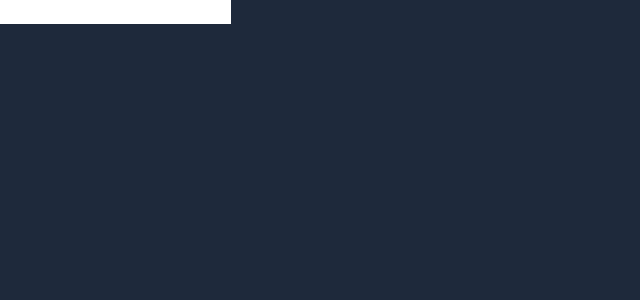
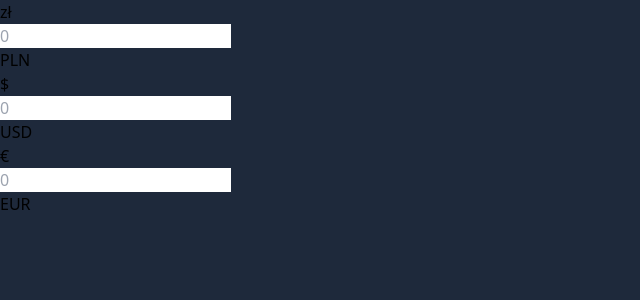
Before and after one commit to dospolov/rates, a React (Vite) app: page / in a window 1280 px wide. Shown: the top 300 px of the page, without its empty margins (0-640 px from the left). Built offline with nearby package versions, Linux system fonts and the light colour scheme.

Commit message:
debounce

```diff
--- a/src/App.tsx
+++ b/src/App.tsx
@@ -1,33 +1,25 @@
-import { useState, useEffect } from "react"
+import { useEffect, useReducer } from "react"
 import "./App.css"
 import Input from "./Input"
-
 import { useDebounce } from "./hooks"
+import { initialState } from "./const"
+import { reducer } from "./reducer"
 
 function App() {
-  const [value, setValue] = useState("")
-
-  const debouncedInput = useDebounce(value, 500)
+  const [state, dispatch] = useReducer(reducer, initialState)
+  const debouncedInput = useDebounce(state, 500)
 
   useEffect(() => {
     if (debouncedInput) {
-      console.log("Calling function with:", debouncedInput)
-      // Call your function here
+      console.log(debouncedInput)
     }
   }, [debouncedInput])
 
   return (
     <div className="p-6 mx-auto max-w-96">
-      <input
-        value={value}
-        onChange={(e) => {
-          setValue(e.target.value)
-        }}
-      />
-
       {/* symbols taken from */}
       {/* https://gist.github.com/Gibbs/3920259 */}
-      {/* {Object.values(state).map(({ code, symbol, amount }) => (
+      {Object.values(state).map(({ code, symbol, amount }) => (
         <Input
           key={code}
           code={code}
@@ -35,7 +27,7 @@
           amount={amount}
           dispatch={dispatch}
         />
-      ))} */}
+      ))}
     </div>
   )
 }
--- a/src/Input.tsx
+++ b/src/Input.tsx
@@ -36,10 +36,14 @@
           id="price"
           value={amount ?? ""}
           className="bg-gray-50 border border-gray-300 text-gray-900 text-sm rounded-lg focus:ring-blue-500 focus:border-blue-500 block w-full p-2.5 pl-7 dark:bg-gray-700 dark:border-gray-600 dark:placeholder-gray-400 dark:text-white dark:focus:ring-blue-500 dark:focus:border-blue-500"
-          placeholder="0.00"
+          placeholder="0"
           aria-describedby="price-currency"
           onChange={(e) => {
-            const floatAmount = parseFloat(e.target.value)
+            if (e.target.value.length > 8) {
+              return
+            }
+
+            const floatAmount = parseInt(e.target.value, 10)
             if (floatAmount !== amount) {
               dispatch({
                 type: "SET_AMOUNT",
--- a/src/hooks.tsx
+++ b/src/hooks.tsx
@@ -1,6 +1,7 @@
 import { useState, useEffect } from "react"
+import { Currencies } from "./types"
 
-export function useDebounce(value: string, delay: number): string {
+export function useDebounce(value: Currencies, delay: number): Currencies {
   const [debouncedValue, setDebouncedValue] = useState(value)
 
   useEffect(() => {
--- a/src/reducer.ts
+++ b/src/reducer.ts
@@ -17,7 +17,7 @@
               code === action.payload.code
                 ? action.payload.amount
                 : action.payload.amount
-                ? (action.payload.amount * generateRandom(0.1, 9.0)).toFixed(2)
+                ? Math.ceil(action.payload.amount * generateRandom(0.1, 9.0))
                 : null,
           },
         }
```
Also changed, not shown: 1 other file (tests, documents, lock files or other folders).
